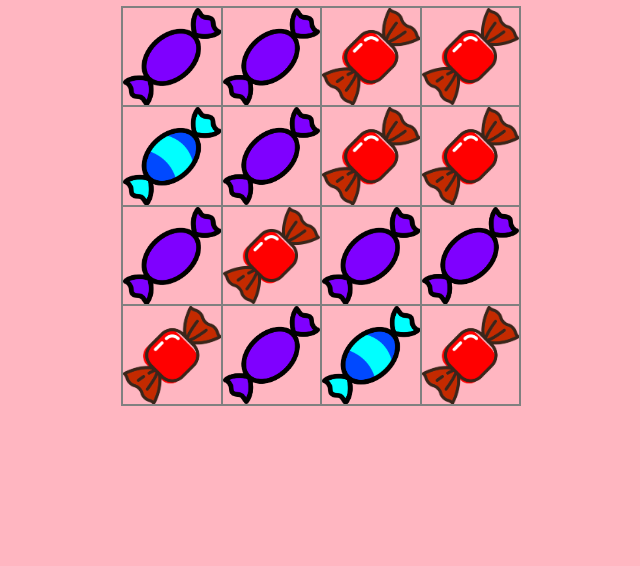
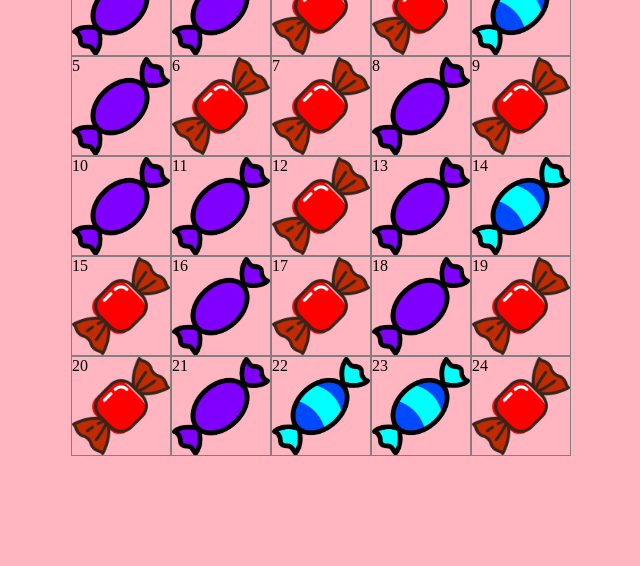
Before and after one commit to rachel-beale/project-1, a plain HTML site: page index.html in a window 1280 px wide. Shown: the part 234-800 px from the top of the page, without its empty margins (319-959 px from the left). Drawn offline with Linux system fonts and the light colour scheme.

Commit message:
friday afternoon

```diff
--- a/app.js
+++ b/app.js
@@ -1,88 +1,73 @@
-// const cells = Array.from(document.querySelectorAll('.cell'))
-// const purple = Array.from(document.querySelectorAll('.purple'))
-// console.log(purple)
-// console.log(cells[1])
+const grid = document.querySelector('.grid')
 
-const grid = document.querySelector('.grid')
-const width = 4
+const width = 5
 const cells = []
-// let purple = []
-// let red = []
-// let blue = []
-
 const candyTypes = ['purple', 'red', 'blue']
-
-
 
 // creating the grid
 for (let i = 0; i < width ** 2; i++) {
-  const tile = document.createElement('div')
-  tile.classList.add('cell')
-  grid.appendChild(tile)
-  cells.push(tile)
+  const div = document.createElement('div')
+  div.classList.add('cell')
+  grid.appendChild(div)
+  div.innerHTML = i
+  cells.push(div)
 }
+
+let colours = []
 
 // Creating the random grid
 cells.forEach((cell) => {
-   const randomCandy = candyTypes[Math.floor(Math.random() * candyTypes.length)]
-    console.log(randomCandy)
+  const randomCandy = candyTypes[Math.floor(Math.random() * candyTypes.length)]
+  colours.push((randomCandy))
   if (randomCandy === 'purple') {
-cell.classList.add('purple')
+    cell.classList.add('purple')
   } else if (randomCandy === 'red') {
     cell.classList.add('red')
   } else {
     cell.classList.add('blue')
   }
-
 })
 
+// let coloursArray = []
+// console.log(colours)
+// for (let i = 0; i < 5; i++) {
+//   console.log(colours[i])
+// coloursArray.push((colours[i]))
+
+// }
+
+// console.log(coloursArray)
+
+// const purpler = ['purple', 'red', 'blue', 'purple', 'red', 'blue', 'purple', 'red', 'blue', 'purple', 'red', 'blue']
+// function indexOfAll(arr, val) {
+//   arr.reduce((acc, el, i) => (el === val ? [...acc, i] : acc), [])
+// }
+
+// if (cells.classList.)
+
+// Finding indexs of each colour
+function findAllIndexOf(arr, el) {
+  return [].concat(...(function* () {
+    for (let i = 0; i < arr.length; i++) if (arr[i] === el) yield [i];
+  })());
+}
+blueArray = findAllIndexOf(colours, 'blue')
+// console.log(redArray = findAllIndexOf(colours, 'red'))
+// console.log(purpleArray = findAllIndexOf(colours, 'purple'))
+
+colouringArray = [1, 2, 3, 4, 5, 4, 8, 6]
+console.log(colouringArray)
+
+function checkingARow(arr) {
 
 
-//   if (candyToAdd === 'purple') {
-//     const purpleTile = cells[purple].classList.add('purple')
-//   } else if (candyToAdd === 'red') {
-//     const redTile = cells[red].classList.add('red')
-//   } else {
-//     const blueTile = cells[blue].classList.add('blue')
-//   }
+  for (let i = 0; i < arr.length; i++) {
+    if (arr[i + 1] === arr[i] + 1 && arr[i + 2] === arr[i] + 2) {
+      console.log('yes')
+    } else {
+      console.log('error')
+    }
+  }
+}
 
-
-// console.log(candyToAdd)
-// }
-// randomGenerator()
-
-
-// cells[purple].classList.add('purple')
-// purple -= 1
-// cells[purple].classList.add('purple')
-// purple -= width
-// cells[purple].classList.add('purple')
-// purple -= 1
-// cells[purple].classList.add('purple')
-// purple -= 1
-// cells[purple].classList.add('purple')
-
-// cells[red].classList.add('red')
-// red += 1
-// cells[red].classList.add('red')
-// red += width
-// cells[red].classList.add('red')
-// red -= 1
-// cells[red].classList.add('red')
-// red += width
-// cells[red].classList.add('red')
-
-
-// cells[blue].classList.add('blue')
-// blue += width
-// cells[blue].classList.add('blue')
-// blue -= 1
-// cells[blue].classList.add('blue')
-// blue += 1
-// cells[blue].classList.add('blue')
-// blue -= width
-// cells[blue].classList.add('blue')
-// blue += 1
-// cells[blue].classList.add('blue')
-// blue += width
-// cells[blue].classList.add('blue')
+console.log(checkingARow([colouringArray]))
--- a/style.css
+++ b/style.css
@@ -15,31 +15,21 @@ body {
 .grid {
   display: flex;
   flex-direction: row;
-  height: 400px;
-  width: 400px;
-  border: 1px solid grey;
+  height: 500px;
+  width: 500px;
   flex-wrap: wrap;
 }
 
-/* .row1, .row2, .row3, .row4 {
-display: flex;
-flex-direction: row;
-height: 25%;
-width: 100%; */
-/* } */
+
 .cell {
-    width: 25%;
-  height: 25%;
-  width: 25%;
-  height: 25%;
+  width: 20%;
+  height: 20%;
   border: 1px solid purple;
 }
 
 .purple {
-  /* height: 100px;
-width: 100px; */
-width: 25%;
-height: 25%;
+  width: 20%;
+  height: 20%;
   background-image: url('purple.png');
   background-size: cover;
   border: 1px solid gray
@@ -48,20 +38,16 @@ border: 1px solid gray
 
 
 .red {
-  /* height: 100px;
-width: 100px; */
-width: 25%;
-height: 25%;
+  width: 20%;
+  height: 20%;
   background-image: url('red.png');
   background-size: cover;
   border: 1px solid gray
 }
 
 .blue {
-  /* height: 100px;
-width: 100px; */
-width: 25%;
-height: 25%;
+  width: 20%;
+  height: 20%;
   background-image: url('blue.png');
   background-size: cover;
   border: 1px solid gray
```
Lines whose indentation alone changed are shown as unchanged.
